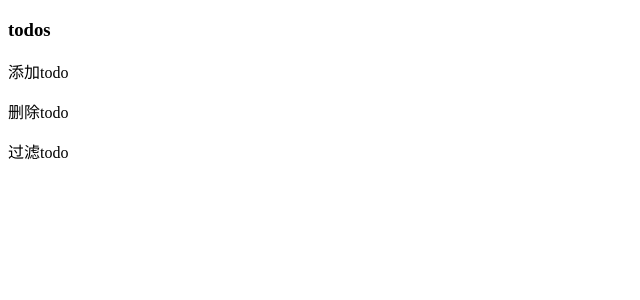
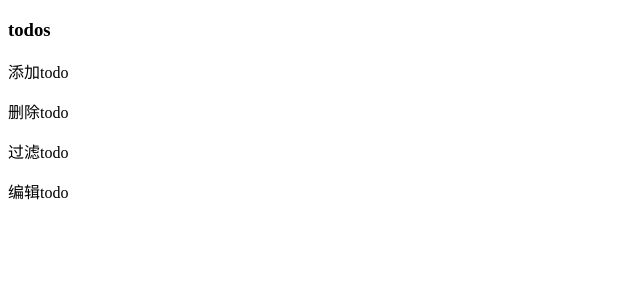
Before and after one commit to rm86626/mypro86-1, a Vue app: page / in a window 1280 px wide. Shown: the top 300 px of the page, without its empty margins (0-640 px from the left). Built offline with nearby package versions, Linux system fonts and the light colour scheme.

Commit message:
编辑todo

```diff
--- a/src/App.vue
+++ b/src/App.vue
@@ -4,6 +4,7 @@
      <p>添加todo</p>
      <p>删除todo</p>
      <p>过滤todo</p>
+     <p>编辑todo</p>
   </div>
 </template>
 
```
